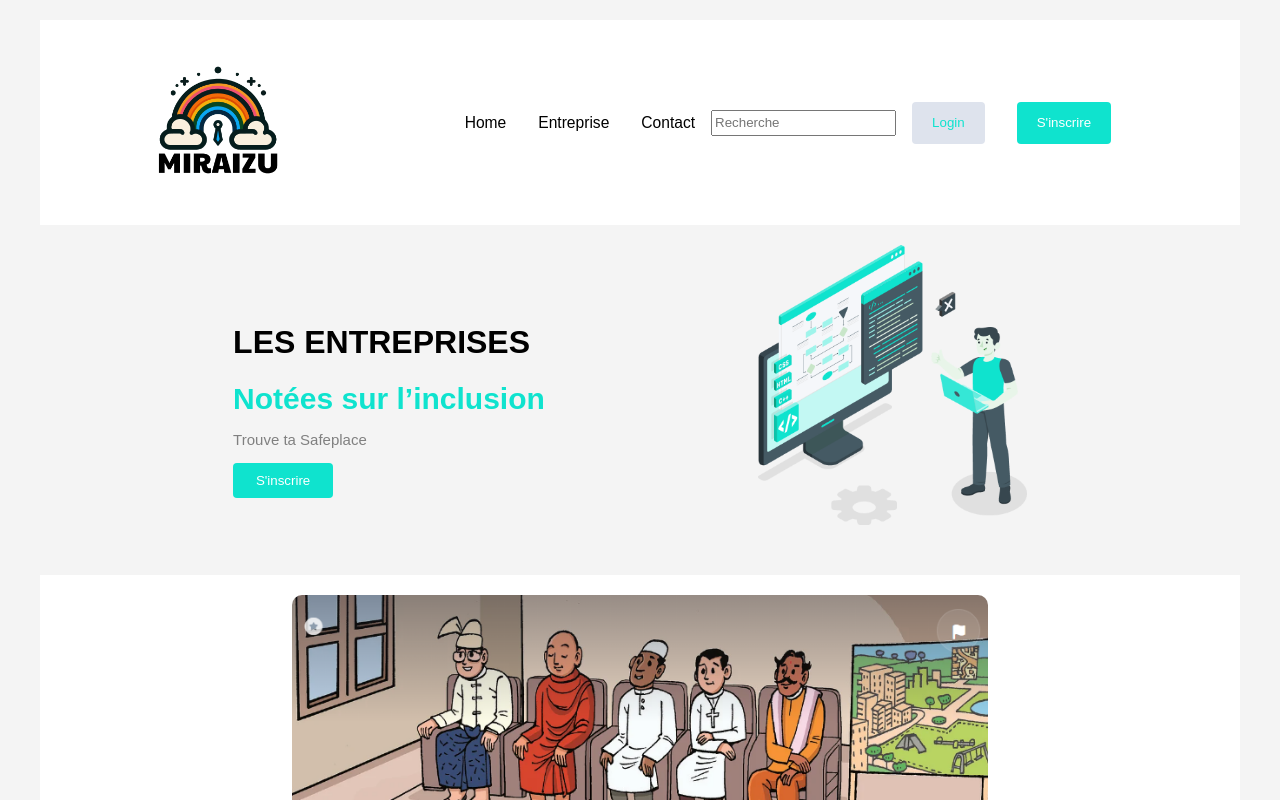
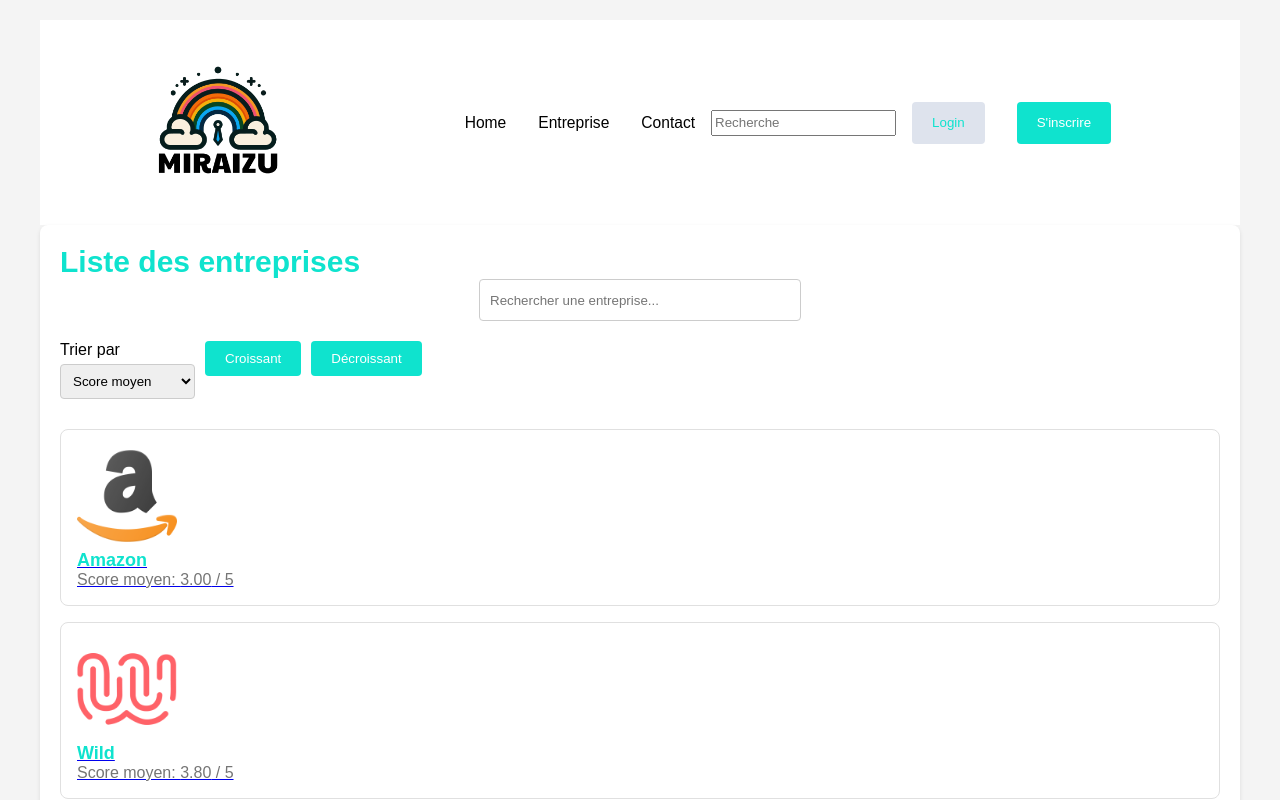
Before and after one commit to hamed-cell/Miraizu, a React (Vite) app in the folder frontend/: page /company in a window 1280 px wide. Shown: the top 800 px of the page. Built offline with nearby package versions, Linux system fonts and the light colour scheme.

Commit message:
Hiding homepage on the other pages

```diff
--- a/frontend/src/App.jsx
+++ b/frontend/src/App.jsx
@@ -11,6 +11,7 @@ import "./App.css";
 
 function App() {
   const location = useLocation();
+  const isHidingHomePage = ["/"].includes(location.pathname);
   const isHidingContent = /^\/map\/\d+/.test(location.pathname);
   return (
     <div className="container">
@@ -23,7 +24,7 @@ function App() {
         </header>
       )}
 
-      {isHidingContent === false && (
+      {isHidingContent === false && isHidingHomePage === true && (
         <div className="containerTitleIllu">
           <div className="textTitle">
             <h1>LES ENTREPRISES</h1>
@@ -38,9 +39,12 @@ function App() {
           </div>
         </div>
       )}
-      <div className="peopleContent">
-        <img className="people" src={People} alt="" />
-      </div>
+      {isHidingContent === false && isHidingHomePage === true && (
+        <div className="peopleContent">
+          <img className="people" src={People} alt="" />
+        </div>
+      )}
+
       {isHidingContent === false && (
         <main>
           <Outlet />
```
